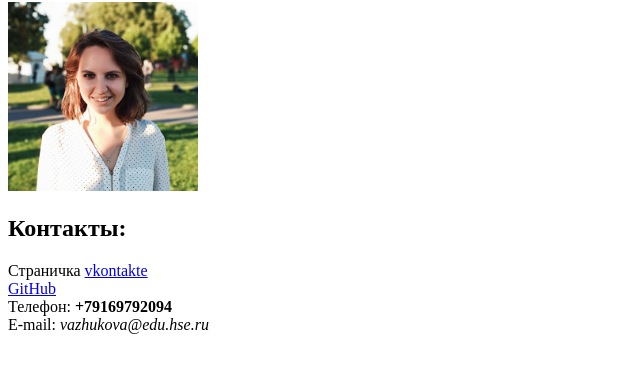
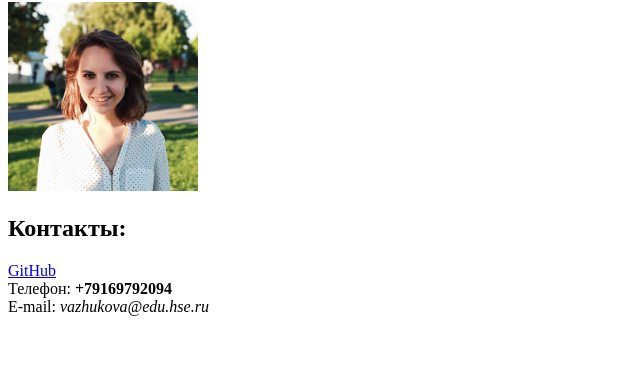
Before and after one commit to valentina-zh/valentina-zh.github.io, a plain HTML site: page index.html in a window 1280 px wide. Shown: the part 78-450 px from the top of the page, without its empty margins (0-640 px from the left). Drawn offline with Linux system fonts and the light colour scheme.

Commit message:
Update index.html

```diff
--- a/index.html
+++ b/index.html
@@ -9,8 +9,6 @@
 <left><img alt="Это я" width="15%" src="me1.jpg"></left>
 <br/>
 <h2>Контакты:</h2>
-Страничка <a href=https://vk.com/id102432364>vkontakte</a>
-<br/>
 <a href=https://github.com/valentina-zh>GitHub</a>
 <br/>
 Телефон: <b>+79169792094</b>
```
